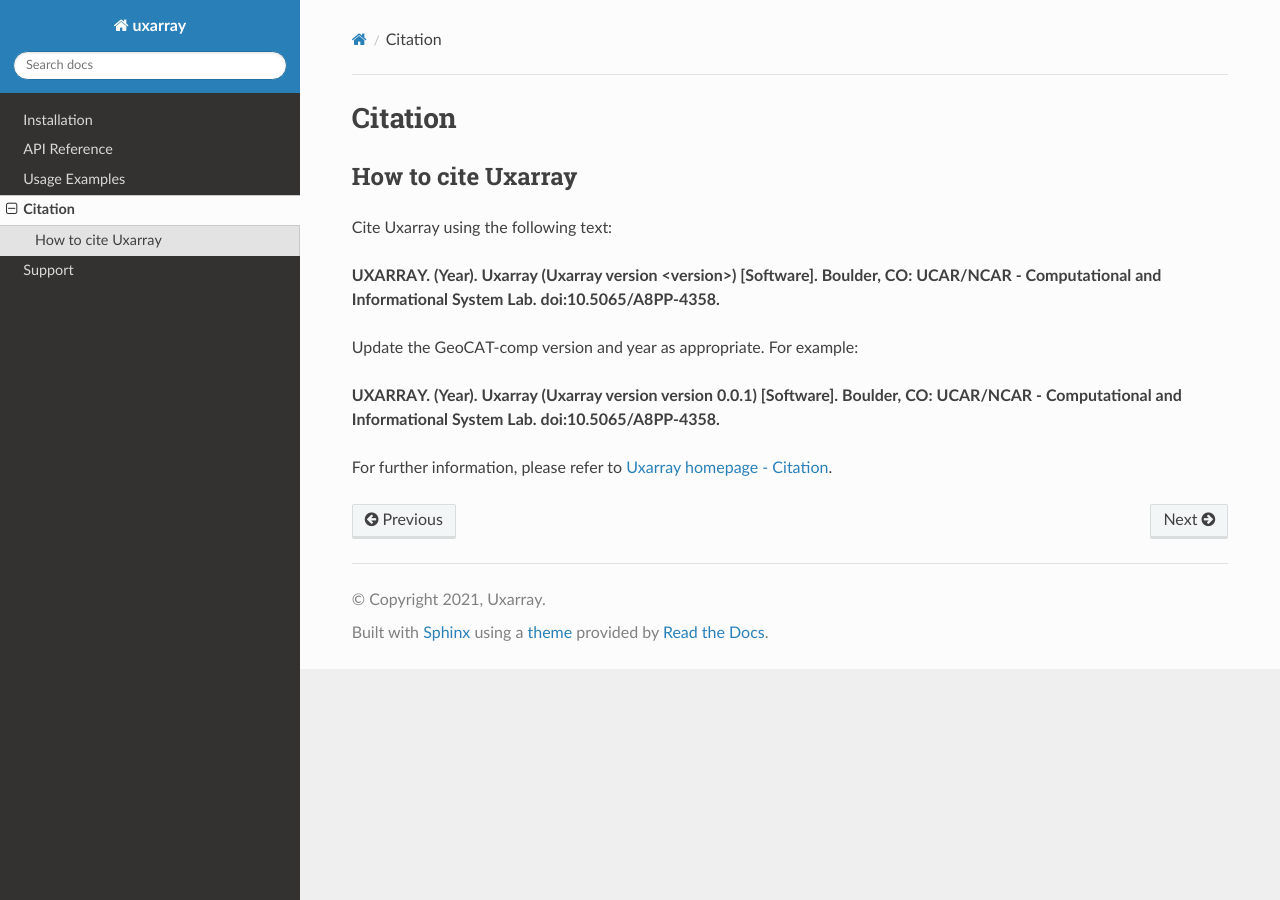
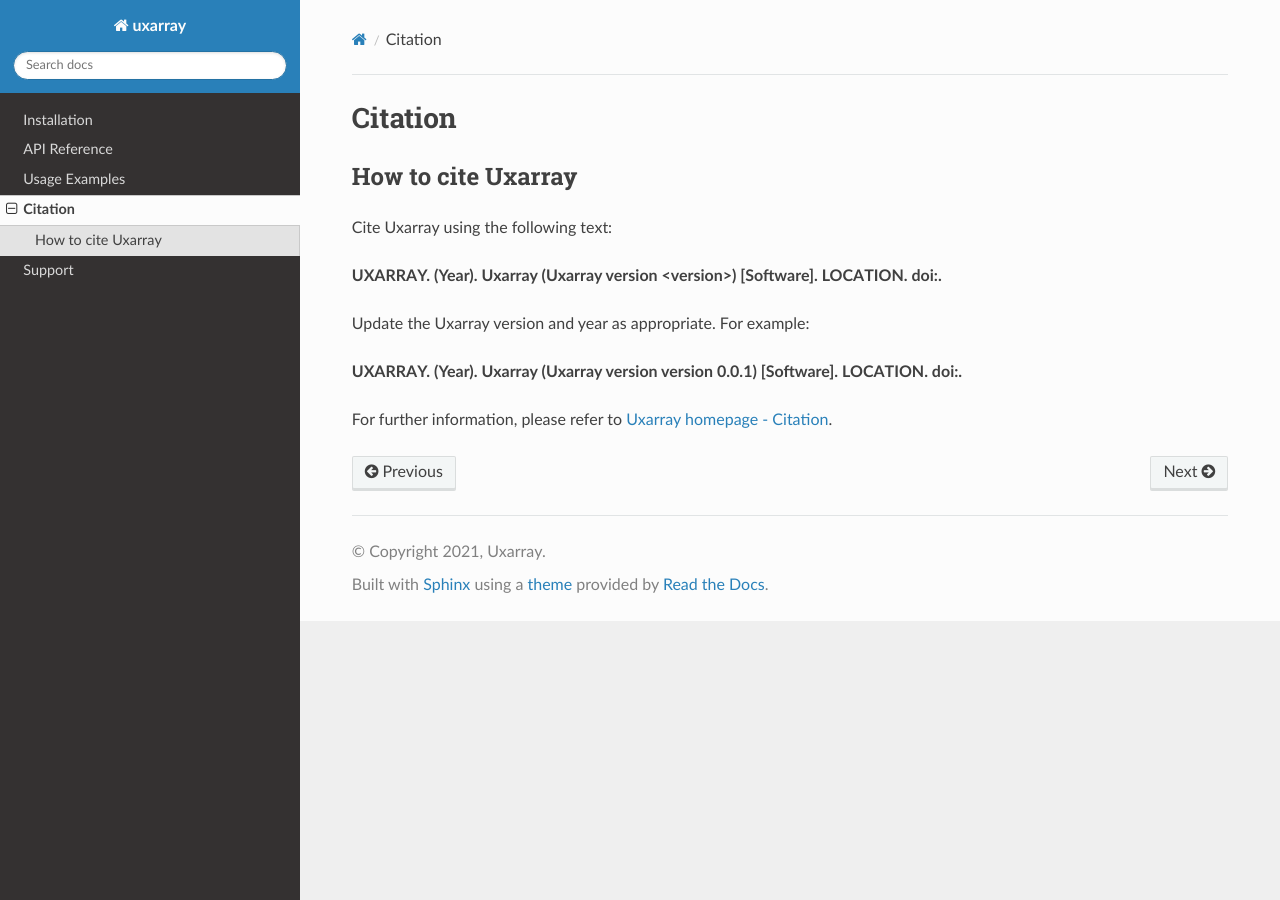
Before and after one commit to UXARRAY/uxarray, a Sphinx documentation site: the page built from docs/citation.rst, in a window 1280 px wide. Built offline with Sphinx 7.4.7 and the Read the Docs theme 2.0.0, drawn with Linux system fonts in a browser that asks for light colours.

Commit message:
Update citation info

```diff
--- a/docs/citation.rst
+++ b/docs/citation.rst
@@ -8,13 +8,13 @@
 
 **UXARRAY. (Year).
 Uxarray (Uxarray version \<version\>) [Software].
-Boulder, CO: UCAR/NCAR - Computational and Informational System Lab. doi:10.5065/A8PP-4358.**
+LOCATION. doi:.**
 
-Update the GeoCAT-comp version and year as appropriate. For example:
+Update the Uxarray version and year as appropriate. For example:
 
 **UXARRAY. (Year).
 Uxarray (Uxarray version version 0.0.1) [Software].
-Boulder, CO: UCAR/NCAR - Computational and Informational System Lab. doi:10.5065/A8PP-4358.**
+LOCATION. doi:.**
 
 For further information, please refer to
 `Uxarray homepage - Citation <https://github.com/UXARRAY/uxarray>`_.
```
